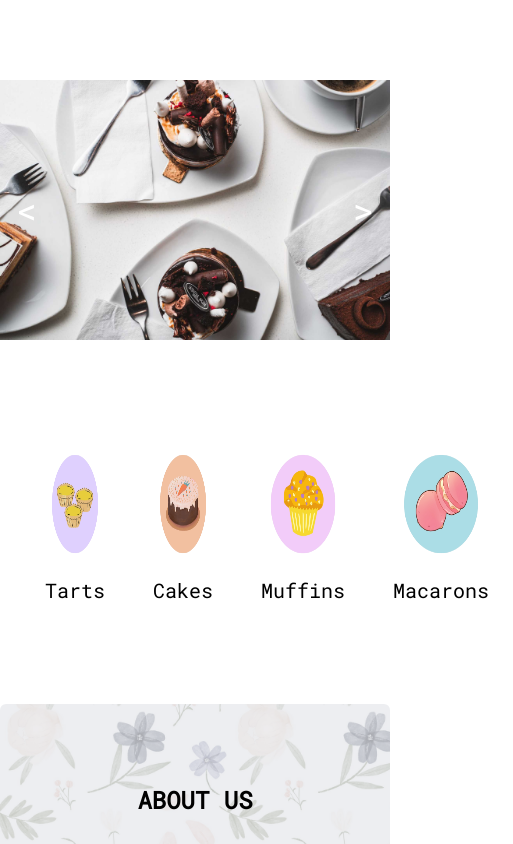
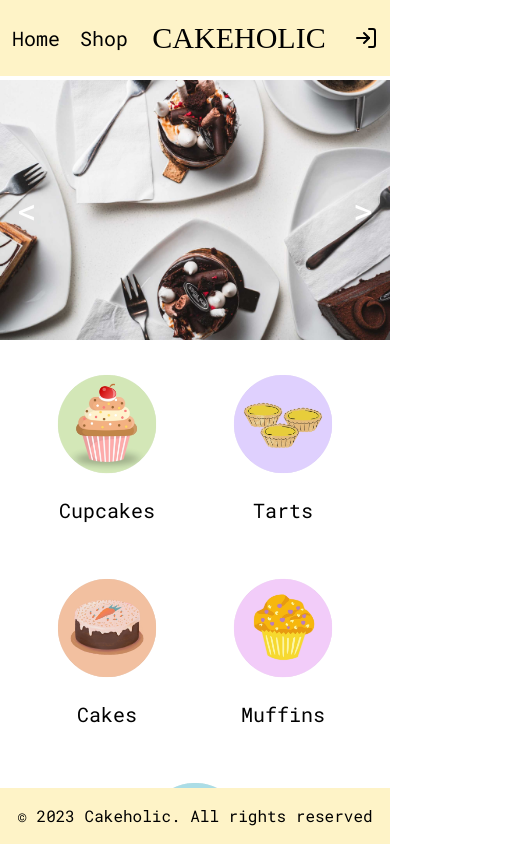
Before and after one commit to phuongmous/cakeholic, a React (Vite) app: page / in a window 390 px wide. Shown: the top 844 px of the page, 513 px wide, since content can reach past the window. Built offline with nearby package versions, Linux system fonts and the light colour scheme; no server answers; a web font is replaced by a local one.

Commit message:
fix mobile view for homepage

```diff
--- a/src/components/Footer/index.jsx
+++ b/src/components/Footer/index.jsx
@@ -1,6 +1,6 @@
 export default function Footer() {
     return(
-        <div className="footer fixed bottom-0 left-0 w-full hidden sm:ml-0 sm:block bg-yellow py-4">
+        <div className="footer fixed bottom-0 left-0 w-full sm:ml-0 sm:block bg-yellow py-4">
            <p>© 2023 Cakeholic. All rights reserved</p>
         </div>
     )
--- a/src/components/Header/index.jsx
+++ b/src/components/Header/index.jsx
@@ -9,17 +9,17 @@ export default function Header ({user, setUser, cart}) {
       };
 
       return (
-        <div className="header fixed top-0 left-0 w-full hidden sm:ml-0 sm:block bg-yellow z-20">
-            <div className="flex items-center justify-between bg-purple px-10 py-4">
-                <div className="flex space-x-4">
+        <div className="header fixed top-0 left-0 w-full sm:ml-0 sm:block bg-yellow z-20">
+            <div className="flex items-center justify-between bg-purple md:px-10 py-4">
+                <div className="flex md:space-x-4">
                     <Link to="/" className="text-black hover:bg-yellow-1 hover:text-white rounded-md px-3 py-2 text-xl font-medium ">Home</Link>
-                    <Link to="/shop" className="text-black hover:bg-yellow-1 hover:text-white rounded-md px-3 py-2 text-xl font-medium">Shop</Link>
+                    <Link to="/shop" className="text-black hover:bg-yellow-1 hover:text-white rounded-md px-2 py-2 text-xl font-medium">Shop</Link>
                 </div>
 
-                <h1 className="text-5xl text-black font-rubik">CAKEHOLIC</h1>
+                <h1 className="text-3xl md:text-5xl l text-black font-rubik">CAKEHOLIC</h1>
                     {' '}
 
-                <div className="flex space-x-4">
+                <div className="flex md:space-x-4">
                     {user ? (
                     <>
                         <Link to="/profile" className="text-black hover:bg-yellow-1 hover:text-white rounded-md px-3 py-2 text-2xl font-medium"><LuUserCircle2 /></Link> {' '}
--- a/src/pages/HomePage/index.jsx
+++ b/src/pages/HomePage/index.jsx
@@ -60,8 +60,8 @@ export default function HomePage({handleAddToOrder}) {
           &gt;
         </button>
       </div>
-      <div className= "flex items-center justify-center m-20">
-        <ul className="flex">
+      <div className= "flex items-center justify-center overflow-hidden">
+        <ul className="flex max-w-[100vw] flex-wrap justify-center">
           {[
             { image: cupcakes, category: 'Cupcakes' },
             { image: tarts, category: 'Tarts' },
```
